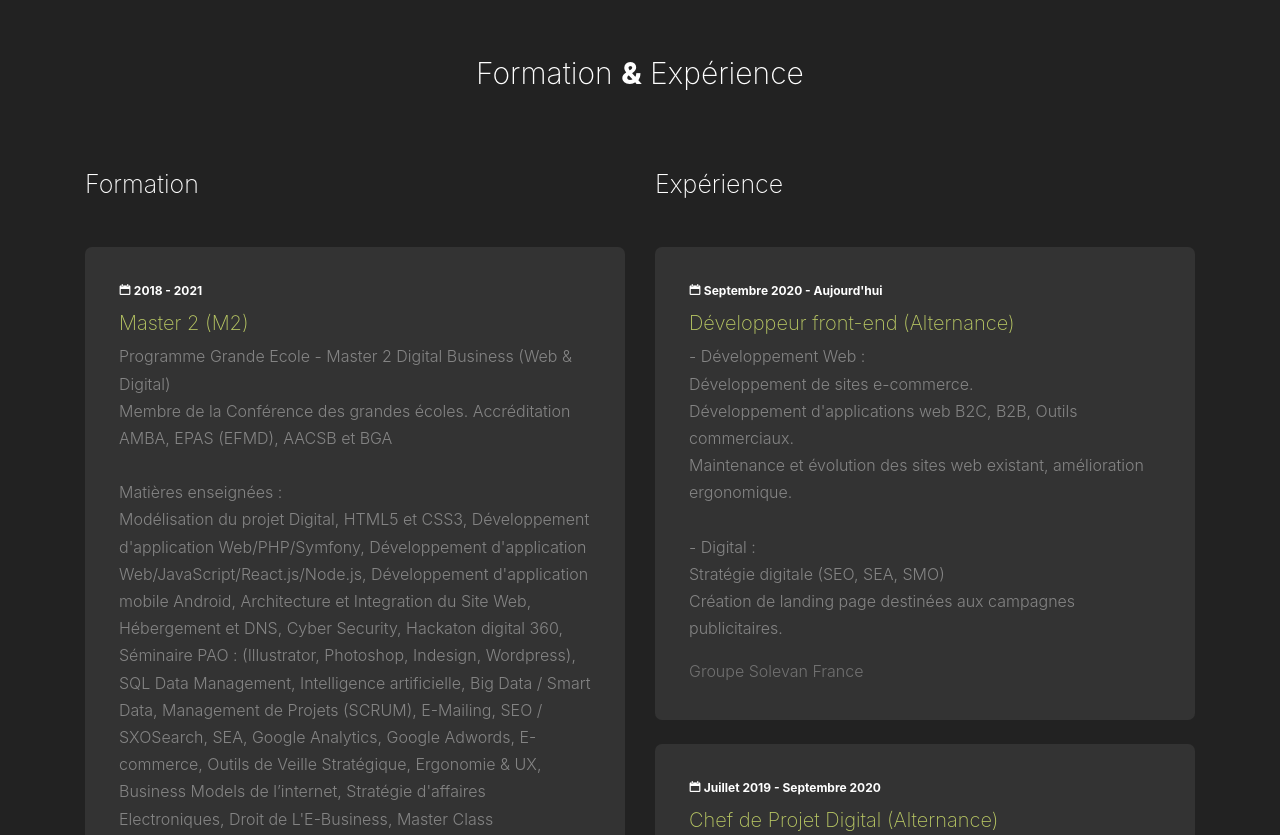
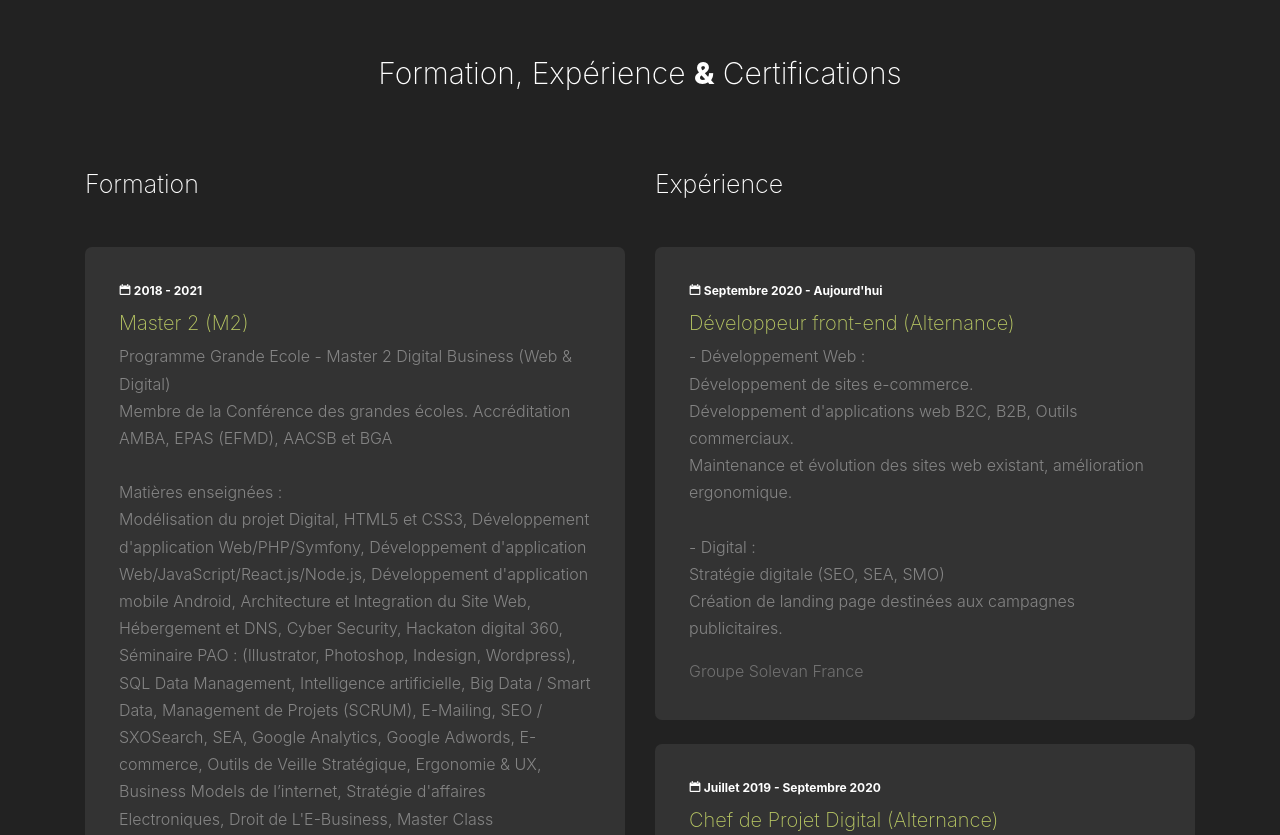
Before and after one commit to axelherbert/axelherbert.github.io, a plain HTML site: page index.html in a window 1280 px wide. Shown: the part 2141-2976 px from the top of the page. Drawn offline with nearby package versions, Linux system fonts and the light colour scheme; files whose address does not match are found by name.

Commit message:
modif-title-formation

```diff
--- a/index.html
+++ b/index.html
@@ -182,7 +182,7 @@
 			<div class="row">
 				<div class="col-md-12 mb-5">
 					<div class="section-heading text-center">
-						<h2>Formation <strong>&</strong> Expérience</h2>
+						<h2>Formation, Expérience <strong>&</strong> Certifications</h2>
 					</div>
 				</div>
 				<div class="col-md-6">
```
